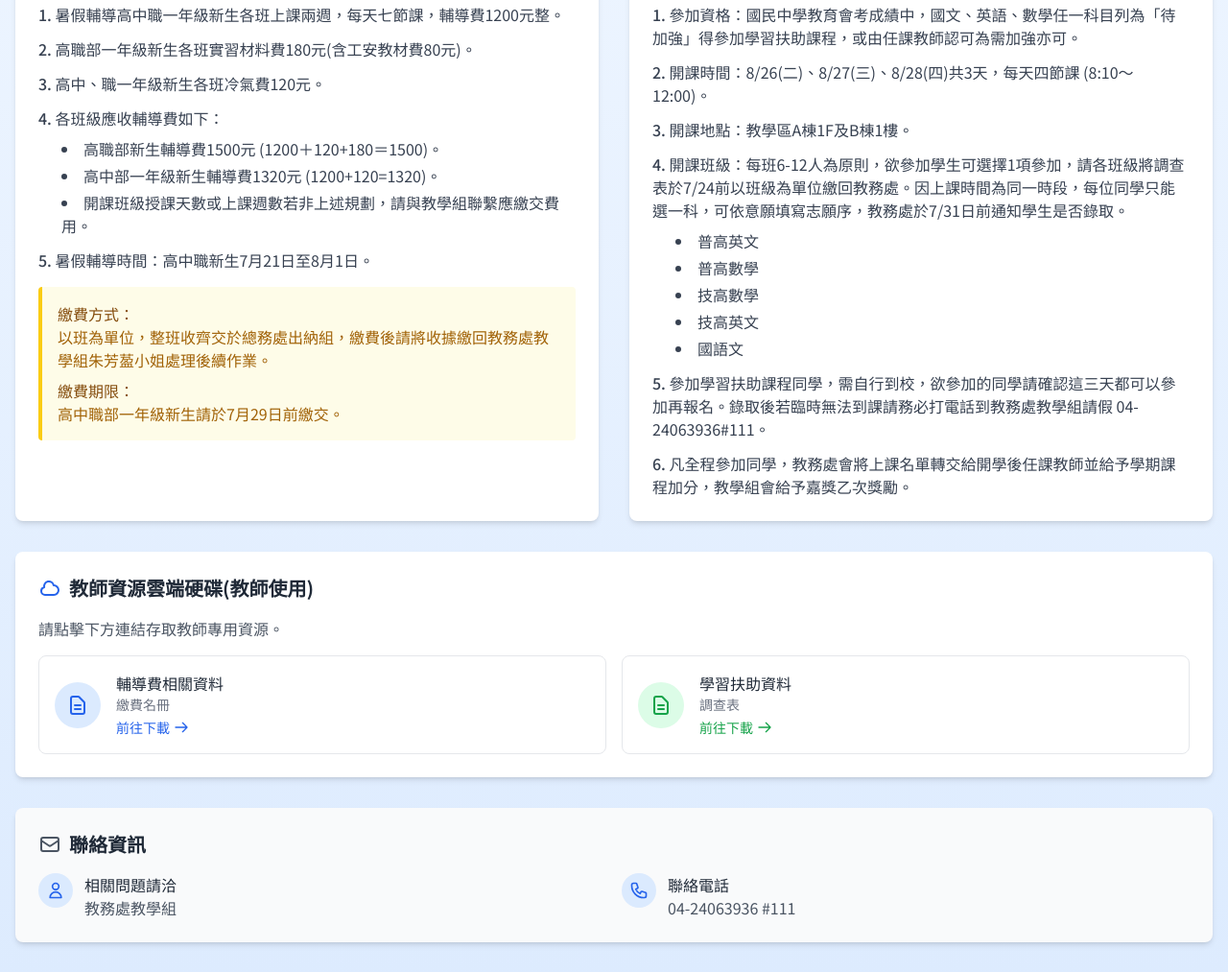
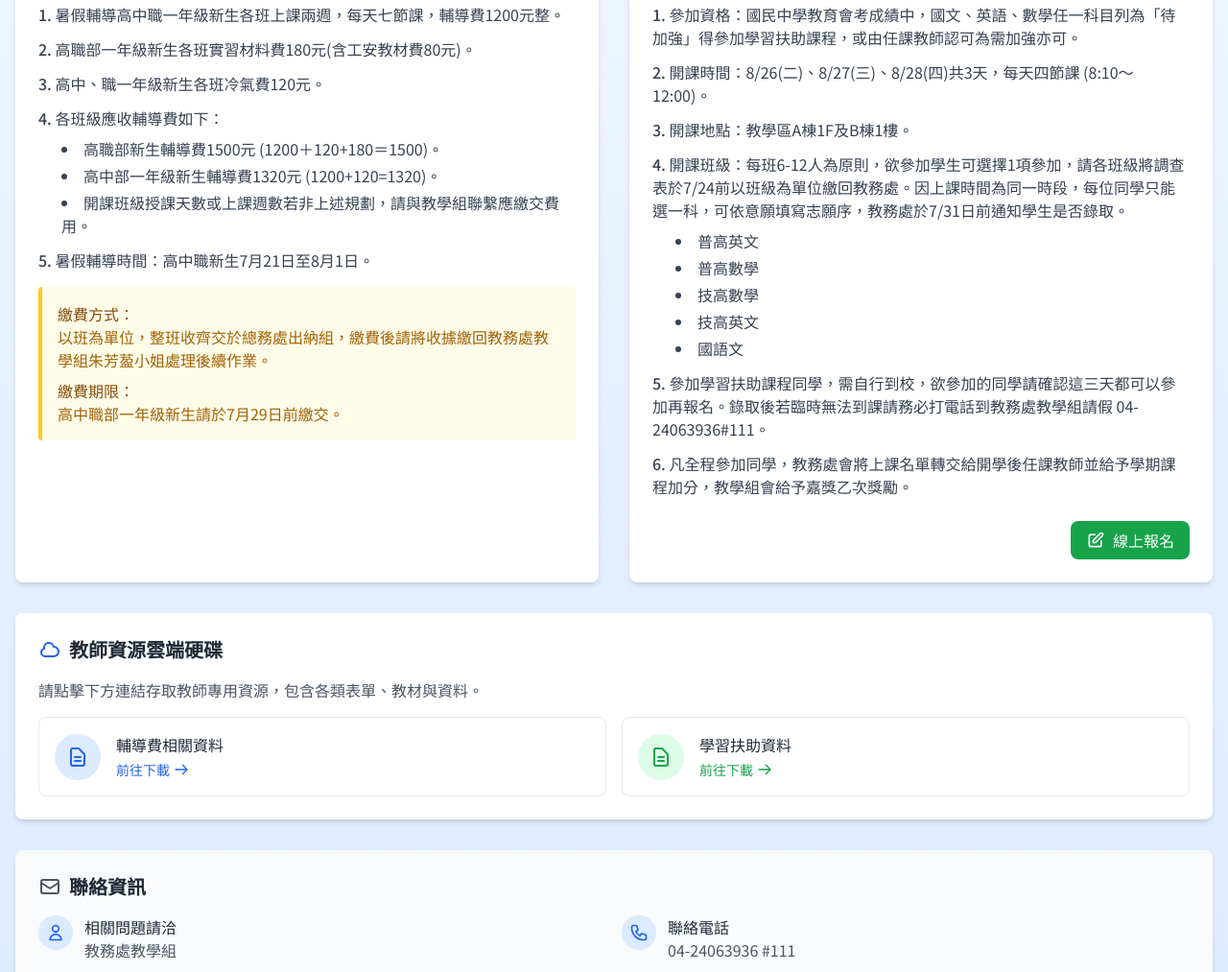
Before and after one commit to chiacheng1224/Announcements, a plain HTML site: page index.html in a window 1280 px wide. Shown: the part 249-1262 px from the top of the page at 96% size. Drawn offline with nearby package versions, Linux system fonts and the light colour scheme.

Commit message:
Update index.html

```diff
--- a/index.html
+++ b/index.html
@@ -70,7 +70,7 @@
                         <h2 class="text-xl font-bold">114學年度暑期輔導國英數學習扶助上課調查</h2>
                         <p class="text-sm text-green-100">公告日期: 2025年7月17日</p>
                     </div>
-                    <div class="p-6 flex-grow">
+                    <div class="p-6 flex-grow flex flex-col justify-between">
                         <ul class="space-y-3 text-gray-700">
                             <li><span class="font-medium">1.</span> 參加資格：國民中學教育會考成績中，國文、英語、數學任一科目列為「待加強」得參加學習扶助課程，或由任課教師認可為需加強亦可。</li>
                             <li><span class="font-medium">2.</span> 開課時間：8/26(二)、8/27(三)、8/28(四)共3天，每天四節課 (8:10〜12:00)。</li>
@@ -87,6 +87,14 @@
                             <li><span class="font-medium">5.</span> 參加學習扶助課程同學，需自行到校，欲參加的同學請確認這三天都可以參加再報名。錄取後若臨時無法到課請務必打電話到教務處教學組請假 04-24063936#111。</li>
                             <li><span class="font-medium">6.</span> 凡全程參加同學，教務處會將上課名單轉交給開學後任課教師並給予學期課程加分，教學組會給予嘉獎乙次獎勵。</li>
                         </ul>
+                         <div class="mt-6 flex justify-end">
+                            <a href="https://campus.ctas.tc.edu.tw/f?c=8F5" target="_blank" rel="noopener noreferrer" class="inline-flex items-center px-4 py-2 bg-green-600 text-white rounded-lg hover:bg-green-700 transition">
+                                <svg xmlns="http://www.w3.org/2000/svg" class="h-5 w-5 mr-2" fill="none" viewBox="0 0 24 24" stroke="currentColor" stroke-width="2">
+                                    <path stroke-linecap="round" stroke-linejoin="round" d="M11 5H6a2 2 0 00-2 2v11a2 2 0 002 2h11a2 2 0 002-2v-5m-1.414-9.414a2 2 0 112.828 2.828L11.828 15H9v-2.828l8.586-8.586z"></path>
+                                </svg>
+                                線上報名
+                            </a>
+                        </div>
                     </div>
                 </div>
             </div>
@@ -97,9 +105,9 @@
                     <svg xmlns="http://www.w3.org/2000/svg" class="h-6 w-6 mr-2 text-blue-600" fill="none" viewBox="0 0 24 24" stroke="currentColor">
                         <path stroke-linecap="round" stroke-linejoin="round" stroke-width="2" d="M3 15a4 4 0 004 4h9a5 5 0 10-.1-9.999 5.002 5.002 0 10-9.78 2.096A4.001 4.001 0 003 15z" />
                     </svg>
-                    教師資源雲端硬碟(教師使用)
+                    教師資源雲端硬碟
                 </h2>
-                <p class="text-gray-600 mb-4">請點擊下方連結存取教師專用資源。</p>
+                <p class="text-gray-600 mb-4">請點擊下方連結存取教師專用資源，包含各類表單、教材與資料。</p>
 
                 <div class="grid grid-cols-1 md:grid-cols-2 gap-4">
                     <div class="border border-gray-200 rounded-lg p-4 flex items-center">
@@ -110,7 +118,6 @@
                         </div>
                         <div>
                             <h3 class="font-medium text-gray-800">輔導費相關資料</h3>
-                            <p class="text-sm text-gray-500">繳費名冊</p>
                             <button onclick="openDriveLink('fees')" class="text-blue-600 hover:text-blue-800 text-sm font-medium inline-flex items-center mt-1 bg-transparent border-0 p-0 cursor-pointer">
                                 前往下載
                                 <svg xmlns="http://www.w3.org/2000/svg" class="h-4 w-4 ml-1" fill="none" viewBox="0 0 24 24" stroke="currentColor">
@@ -128,7 +135,6 @@
                         </div>
                         <div>
                             <h3 class="font-medium text-gray-800">學習扶助資料</h3>
-                            <p class="text-sm text-gray-500">調查表</p>
                             <button onclick="openDriveLink('learning')" class="text-green-600 hover:text-green-800 text-sm font-medium inline-flex items-center mt-1 bg-transparent border-0 p-0 cursor-pointer">
                                 前往下載
                                 <svg xmlns="http://www.w3.org/2000/svg" class="h-4 w-4 ml-1" fill="none" viewBox="0 0 24 24" stroke="currentColor">
@@ -157,7 +163,7 @@
                         </div>
                         <div>
                             <h3 class="font-medium text-gray-800">相關問題請洽</h3>
-                            <p class="text-gray-600">教務處教學組</p>
+                            <p class="text-gray-600">教務處教學組 </p>
                         </div>
                     </div>
                     <div class="flex items-start">
```
